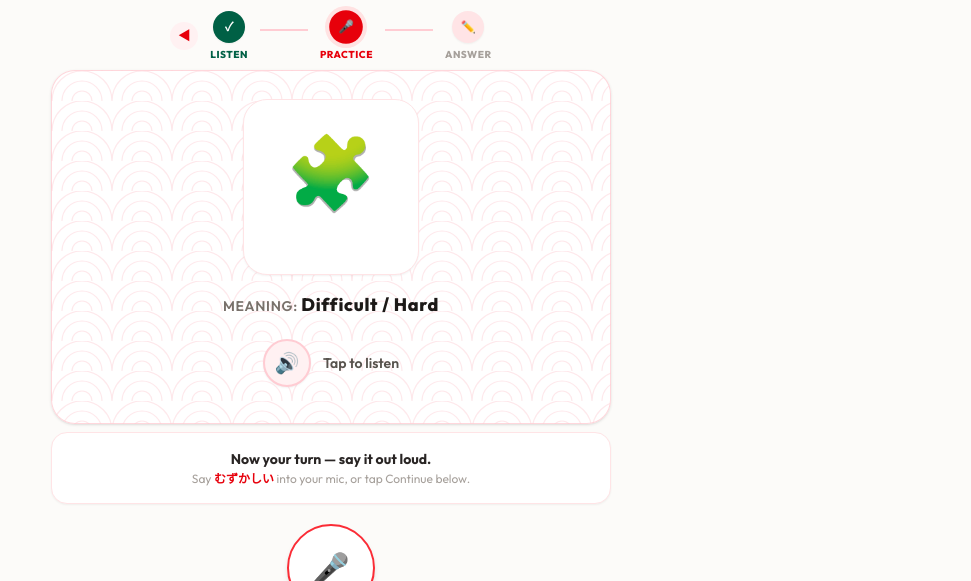
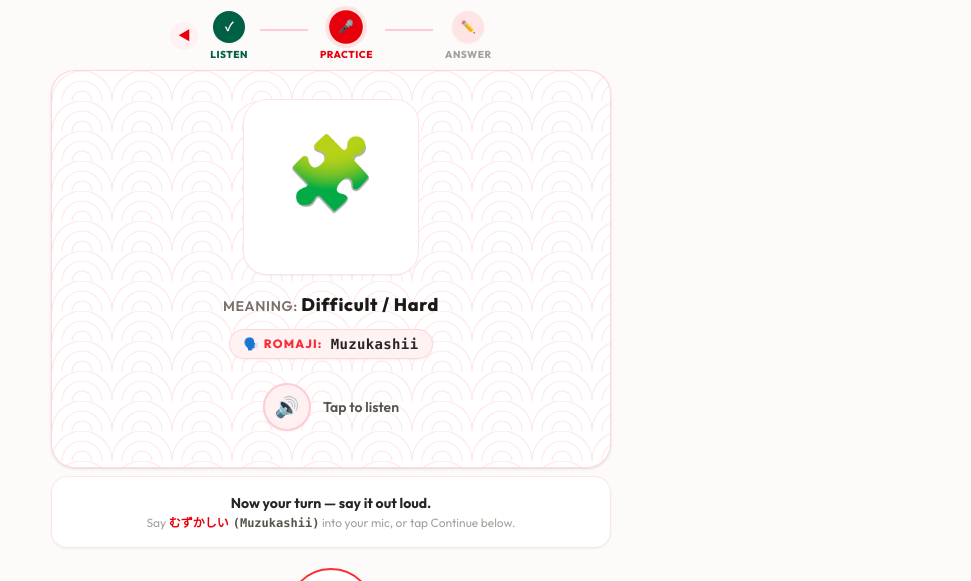
Before and after one commit to Shan0h/Nihongo-Language-Preview, a Next.js app: page /quiz/Adjectives in a window 1280 px wide. Shown: the part 152-733 px from the top of the page, without its empty margins (309-1280 px from the left). Built offline with nearby package versions, Linux system fonts and the light colour scheme; no server answers; the database is empty.

Commit message:
feat: display Romaji pronunciation guide under Meaning in quiz card

```diff
--- a/app/play/page.tsx
+++ b/app/play/page.tsx
@@ -372,6 +372,11 @@ export default function PlayPage() {
                   <span className="px-3 py-1 bg-white/60 backdrop-blur-sm zen-text-secondary rounded-full text-[11px] font-medium border border-gray-200/50 shadow-sm">
                     {question.english_translation}
                   </span>
+                  {question.romaji && (
+                    <span className="px-3 py-1 bg-rose-50/90 text-rose-600 rounded-full text-[11px] font-bold border border-rose-200 shadow-xs font-mono">
+                      ROMAJI: {question.romaji}
+                    </span>
+                  )}
                 </div>
               </div>
             </div>
--- a/app/quiz/[slug]/page.tsx
+++ b/app/quiz/[slug]/page.tsx
@@ -808,9 +808,22 @@ export default function QuizPage() {
           </div>
 
           {/* Meaning Label */}
-          <div className="text-xs sm:text-sm text-stone-500 uppercase font-semibold tracking-wider my-2">
+          <div className="text-xs sm:text-sm text-stone-500 dark:text-stone-400 uppercase font-semibold tracking-wider my-1.5">
             MEANING: <span className="text-base sm:text-lg text-stone-900 dark:text-white font-extrabold normal-case">{currentQuestion.english_translation}</span>
           </div>
+
+          {/* Romaji Pronunciation Guide */}
+          {currentQuestion.romaji && (
+            <div className="inline-flex items-center gap-2 px-3.5 py-1 my-1 bg-rose-50/90 dark:bg-rose-950/50 border border-rose-200/80 dark:border-rose-800/60 rounded-full shadow-xs animate-fade-in">
+              <span className="text-[10px] sm:text-xs uppercase font-black tracking-widest text-red-500 dark:text-rose-400 flex items-center gap-1">
+                <span>🗣️</span>
+                <span>ROMAJI:</span>
+              </span>
+              <span className="text-xs sm:text-sm font-bold text-stone-800 dark:text-stone-100 font-mono tracking-wide">
+                {currentQuestion.romaji}
+              </span>
+            </div>
+          )}
 
           {/* Tap to listen Button */}
           <div className="mt-3 flex justify-center">
@@ -967,6 +980,11 @@ export default function QuizPage() {
                   </div>
                   <p className="text-xs text-stone-500 dark:text-stone-400">
                     Say: <span className="font-bold text-stone-800 dark:text-white">{currentQuestion.japanese_text}</span>
+                    {currentQuestion.romaji && (
+                      <span className="font-mono text-red-600 dark:text-rose-400 font-bold ml-1.5">
+                        ({currentQuestion.romaji})
+                      </span>
+                    )}
                   </p>
                 </div>
               ) : (
@@ -975,7 +993,13 @@ export default function QuizPage() {
                     Now your turn — say it out loud.
                   </p>
                   <p className="text-[11px] sm:text-xs text-stone-400 mt-0.5">
-                    Say <span className="font-bold text-red-600">{currentQuestion.japanese_text}</span> into your mic, or tap Continue below.
+                    Say <span className="font-bold text-red-600">{currentQuestion.japanese_text}</span>
+                    {currentQuestion.romaji && (
+                      <span className="font-mono text-stone-600 dark:text-stone-300 font-semibold ml-1">
+                        ({currentQuestion.romaji})
+                      </span>
+                    )}
+                    {' '}into your mic, or tap Continue below.
                   </p>
                 </div>
               )}
```
